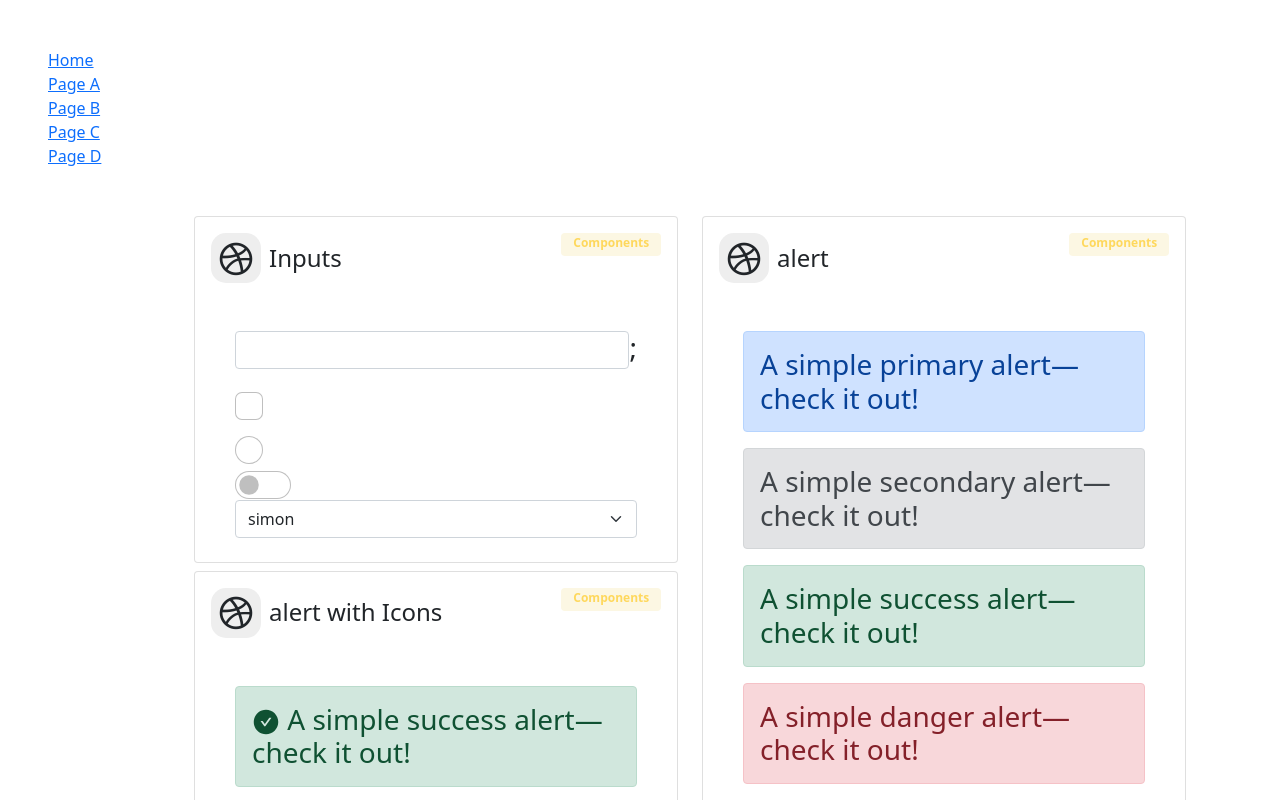
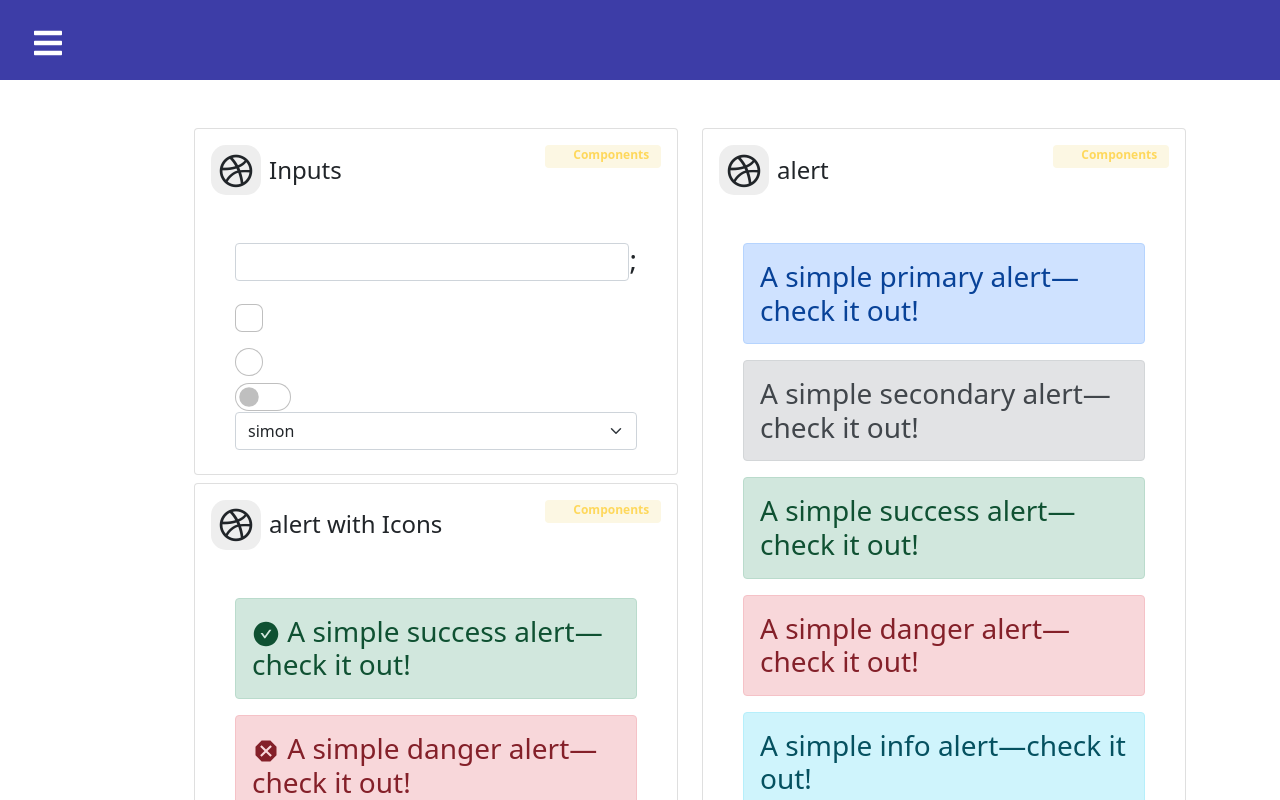
Before and after one commit to symon254/React-Components, a React (Create React App) app: page /PageC in a window 1280 px wide. Shown: the top 800 px of the page. Built offline with nearby package versions, Linux system fonts and the light colour scheme.

Commit message:
refactor(styles.js): styling charts
styling

```diff
--- a/src/Assets/styles.css
+++ b/src/Assets/styles.css
@@ -1,3 +1,86 @@
+/**/
+.home,
+.pageA {
+    display: flex;
+    height: auto;
+    align-items: center;
+    justify-content: center;
+}
+/* graphs charts */
+.card-style {
+    display: flex;
+}
+.icons {
+    font-size: 80px;
+    margin-left: 40px;
+    align-items: center;
+    color: blue;
+}
+.content {
+    margin-left: 60px;
+    padding: 5px;
+}
+.content2 {
+    margin-left: 30px;
+    padding: 5px;
+}
+.content3 {
+    margin-left: 40px;
+    padding: 5px;
+}
+.content4 {
+    margin-left: -10px;
+    margin-right: 20px;
+    padding: 5px;
+    color: greenyellow;
+}
+.label-icon {
+    font-size: 20px;
+    color: green;
+}
+.labels {
+    margin-top: -10px;
+}
+.styled-card {
+    border-radius: 20px;
+    padding: 10px;
+    border: 1px solid rgb(152, 167, 152);
+}
+.styled-card2 {
+    border-radius: 20px;
+    padding: 10px;
+    border: 1px solid rgb(152, 167, 152);
+    background-color: aqua;
+}
+.styled-card3 {
+    border-radius: 20px;
+    padding: 10px;
+    border: 1px solid rgb(152, 167, 152);
+    background-color: orange;
+}
+.styled-card3:hover {
+    transition: 1999ms;
+    background: rgb(176, 176, 180);
+    color: white;
+}
+.styled-card2:hover {
+    transition: 1999ms;
+    background: rgb(176, 176, 180);
+    color: white;
+}
+.styled-card:hover {
+    transition: 1999ms;
+    background: rgb(176, 176, 180);
+    color: white;
+}
+
+.fix-size {
+    font-size: 10px;
+}
+.barchart {
+    height: 100px;
+}
+
 /** Buttons  **/
 .navbutton {
     border-radius: 10px;
@@ -8,6 +91,7 @@
 .navbutton:hover {
     border-bottom: 6px solid blue;
 }
+
 /** Card  **/
 .card {
     border: solid;
@@ -23,3 +107,69 @@
 .border-bottom {
     border-bottom: solid;
 }
+
+/** NavBar  **/
+.sidebar {
+    background-color: rgb(61, 61, 167);
+    height: 80px;
+    display: flex;
+    justify-content: flex-start;
+    align-items: center;
+}
+.navbar-menubar {
+    margin-left: 2rem;
+    font-size: 2rem;
+    background: none;
+}
+.nav-menu {
+    background-color: rgb(61, 61, 167);
+    width: 250px;
+    height: 100vh;
+    display: flex;
+    justify-content: center;
+    position: fixed;
+    margin-left: -50px;
+    top: 0;
+    left: -100%;
+    transition: 850ms;
+}
+.nav-menu.active {
+    left: 0;
+    transition: 350ms;
+}
+.item-tab {
+    display: flex;
+    justify-content: center;
+    align-items: center;
+    padding: 8px 0px 8px 16px;
+    list-style: none;
+    height: 70px;
+}
+.item-tab a {
+    text-decoration: none;
+    color: white;
+    font-size: 20px;
+    width: 100%;
+    height: 100%;
+    display: flex;
+    align-items: center;
+    padding: 0 46px;
+    border-radius: 4px;
+}
+.item-tab a:hover {
+    background-color: aqua;
+}
+.nav-ul-item {
+    width: 100%;
+}
+.nav-toggle {
+    background-color: rgb(61, 61, 167);
+    width: 100%;
+    height: 80px;
+    display: flex;
+    justify-content: flex-start;
+    align-items: center;
+}
+span {
+    margin-left: 16px;
+}
```
